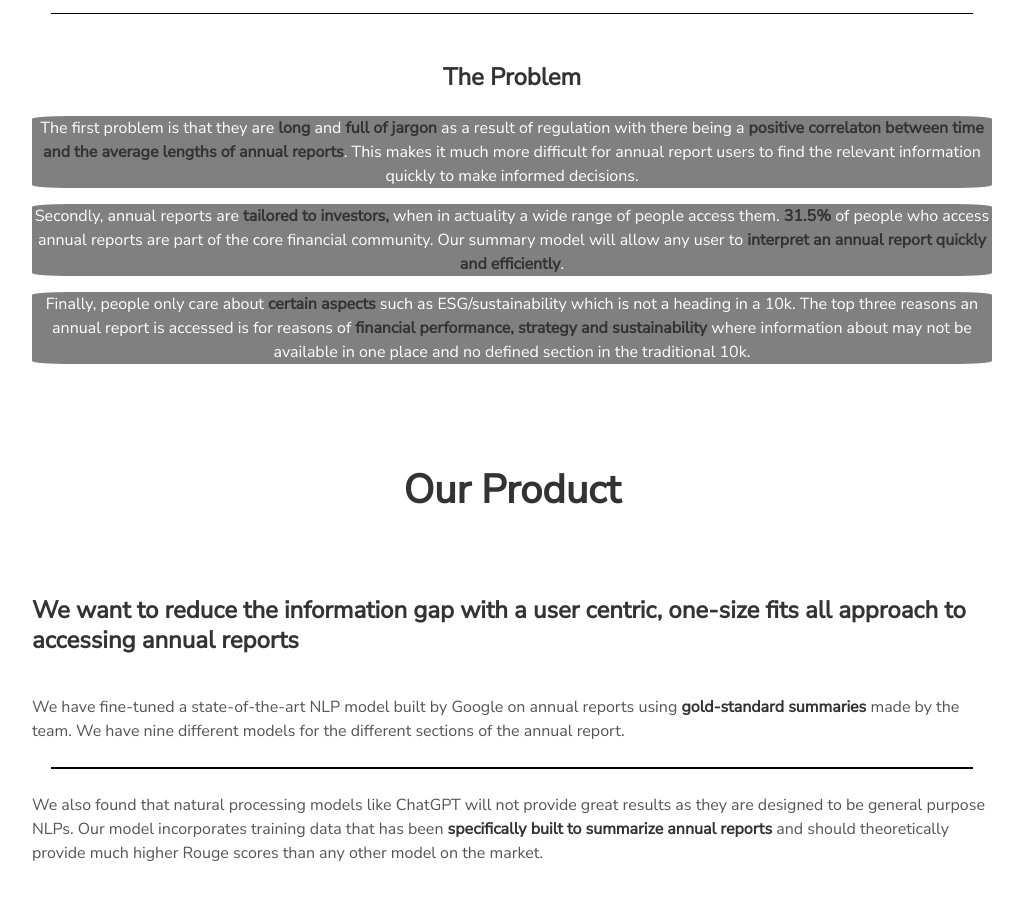
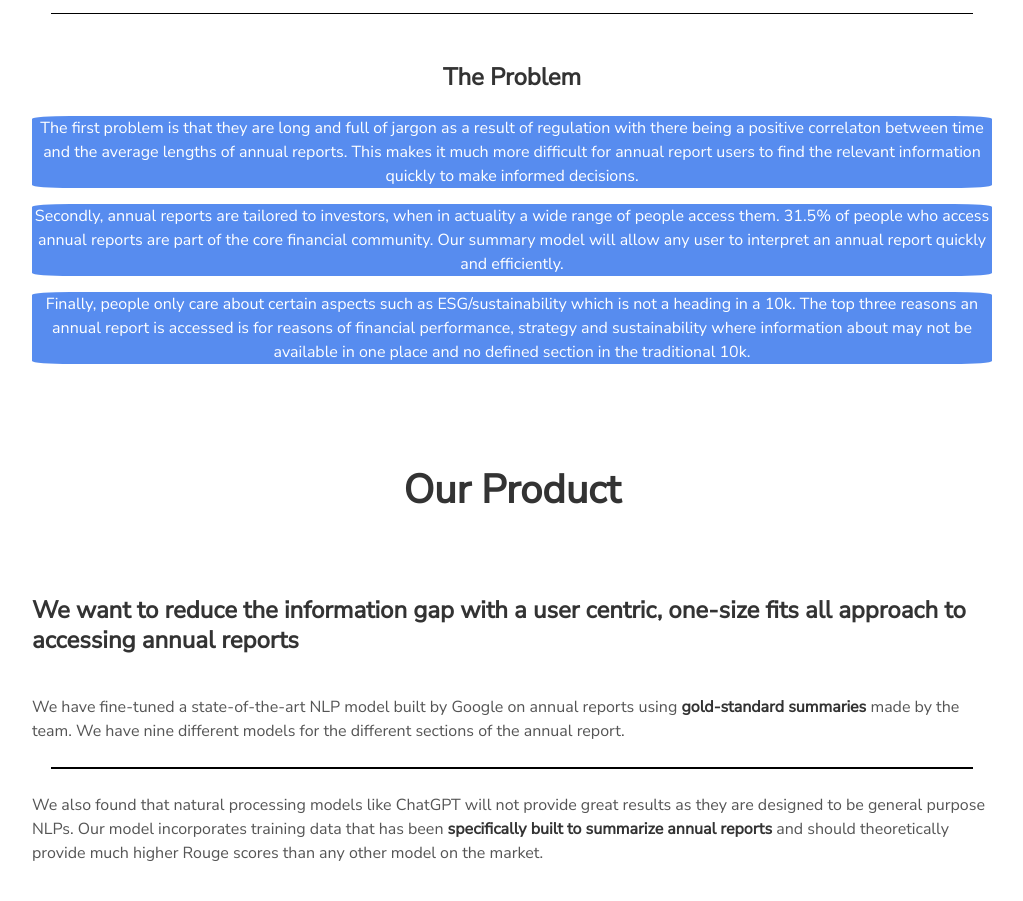
Before and after one commit to AVS1508/My-Alternate-Portfolio-Website, a plain HTML site: page index.html in a window 1280 px wide. Shown: the part 1342-2243 px from the top of the page, without its empty margins (128-1151 px from the left). Drawn offline with nearby package versions, Linux system fonts and the light colour scheme.

```diff
--- a/index.html
+++ b/index.html
@@ -96,18 +96,18 @@
         <h3>
           The Problem
         </h3>
-        <p style="background-color: grey; color:white; border-radius: 4%;">
-          The first problem is that they are <strong>long</strong> and <strong>full of jargon</strong> as a result of regulation with there being a <strong>positive correlaton between time and the average lengths of annual reports</strong>. This makes it
+        <p style="background-color: #578CEF; color:white; border-radius: 4%;">
+          The first problem is that they are long and full of jargon as a result of regulation with there being a positive correlaton between time and the average lengths of annual reports. This makes it
           much more difficult for annual report users to find the relevant information quickly to make informed decisions.
         </p>
 
-      <p style="background-color: grey; color:white; border-radius: 4%;">
-        Secondly, annual reports are <strong>tailored to investors,</strong> when in actuality a wide range of people access them. <strong>31.5%</strong> of people who access annual reports are part of the core financial community. Our summary model
-        will allow any user to <strong>interpret an annual report quickly and efficiently</strong>.
+      <p style="background-color: #578CEF; color:white; border-radius: 4%;">
+        Secondly, annual reports are tailored to investors, when in actuality a wide range of people access them. 31.5% of people who access annual reports are part of the core financial community. Our summary model
+        will allow any user to interpret an annual report quickly and efficiently.
       </p>
 
-      <p style="background-color: grey; color:white; border-radius: 4%;">
-        Finally, people only care about <strong>certain aspects</strong> such as ESG/sustainability which is not a heading in a 10k. The top three reasons an annual report is accessed is for reasons of <strong>financial performance, strategy and sustainability</strong> where information
+      <p style="background-color: #578CEF; color:white; border-radius: 4%;">
+        Finally, people only care about certain aspects such as ESG/sustainability which is not a heading in a 10k. The top three reasons an annual report is accessed is for reasons of financial performance, strategy and sustainability where information
         about may not be available in one place and no defined section in the traditional 10k.
       </p>
 
```
